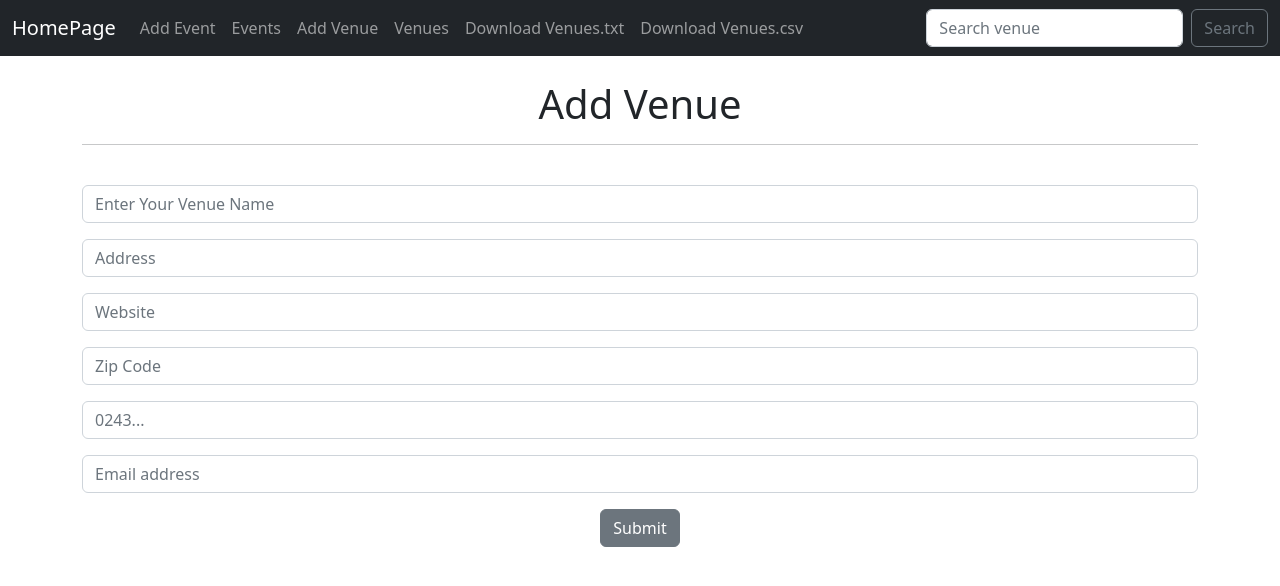
After one commit to Jonasmonyoselorm/jonasmonyo.github.io, a Django app: page /addvenue/ in a window 1280 px wide. The commit adds this page. Shown: the top 586 px of the page. Run offline with Django 4.2, Linux system fonts and the light colour scheme.

Commit message:
saving the current updates

```diff
--- /dev/null
+++ b/dbStuff/events/forms.py
@@ -0,0 +1,54 @@
+from django import forms
+# ModelForm needed cos we will add data to the models, helps add data into the DB
+from django.forms import ModelForm
+from .models import Venue, Event  # The TABLE to pull data from
+
+
+# Create a venue form
+class VenueForm(ModelForm):
+    class Meta:
+        model = Venue
+        fields = ('venue_name', 'veune_address', 'veune_address', 'veune_web',
+                  'veune_zip_code', 'veune_phone', 'veune_email_address')  # "__all__"
+        labels = {
+            'venue_name': '',
+            'veune_address': '',
+            'veune_web': '',
+            'veune_zip_code': '',
+            'veune_phone': '',
+            'veune_email_address': '',
+        }
+        widgets = {
+            'venue_name': forms.TextInput(attrs={'class': 'form-control', 'placeholder': 'Enter Your Venue Name'}),
+            'veune_address': forms.TextInput(attrs={'class': 'form-control', 'placeholder': 'Address'}),
+            'veune_web': forms.TextInput(attrs={'class': 'form-control', 'placeholder': 'Website'}),
+            'veune_zip_code': forms.TextInput(attrs={'class': 'form-control', 'placeholder': 'Zip Code'}),
+            'veune_phone': forms.NumberInput(attrs={'class': 'form-control', 'placeholder': '0243...'}),
+            'veune_email_address': forms.EmailInput(attrs={'class': 'form-control', 'placeholder': 'Email address'}),
+
+        }
+
+# CREATE EVENT FORMS CLASS
+
+
+class EventForm(ModelForm):
+    class Meta:
+        model = Event
+        fields = ('event_name', 'event_date', 'event_venue',
+                  'event_organizer', 'attendees', 'event_description')
+        labels = {
+            'event_name': '',
+            'event_date': '',
+            'event_venue': 'Venue',
+            'event_organizer': 'Organizer',
+            'attendees': 'Attendees',
+            'event_description': '',
+        }
+        widgets = {
+            'event_name': forms.TextInput(attrs={'class': 'form-control', 'placeholder': 'Enter Your Event Name'}),
+            'event_date': forms.TextInput(attrs={'class': 'form-control', 'placeholder': 'YYYY-MM-DD HH:MM:SS'}),
+            'event_venue': forms.Select(attrs={'class': 'form-select', 'placeholder': 'Venue'}),
+            'event_organizer': forms.Select(attrs={'class': 'form-select', 'placeholder': 'Organizer'}),
+            'attendees': forms.SelectMultiple(attrs={'class': 'form-control', 'placeholder': 'Attendees'}),
+            'event_description': forms.Textarea(attrs={'class': 'form-control', 'placeholder': 'Description'}),
+        }
--- a/dbStuff/events/templates/base.html
+++ b/dbStuff/events/templates/base.html
@@ -3,7 +3,7 @@
   <head>
     <meta charset="utf-8">
     <meta name="viewport" content="width=device-width, initial-scale=1">
-    <title>Bootstrap demo</title>
+    <title>DB Stuff | Test</title>
     <link href="https://cdn.jsdelivr.net/npm/bootstrap@5.2.0/dist/css/bootstrap.min.css" rel="stylesheet" integrity="sha384-gH2yIJqKdNHPEq0n4Mqa/HGKIhSkIHeL5AyhkYV8i59U5AR6csBvApHHNl/vI1Bx" crossorigin="anonymous">
   </head>
   <body>
--- a/dbStuff/events/templates/navbar.html
+++ b/dbStuff/events/templates/navbar.html
@@ -1,7 +1,7 @@
 <nav class="navbar navbar-expand-lg navbar-dark bg-dark">
     <div class="container-fluid">
 
-        <a class="navbar-brand" href="{% url 'events:index' %}">Template Test</a>
+        <a class="navbar-brand" href="{% url 'events:index' %}">HomePage</a>
 
         <button class="navbar-toggler" type="button" data-bs-toggle="collapse" data-bs-target="#navbarSupportedContent" aria-controls="navbarSupportedContent" aria-expanded="false" aria-label="Toggle navigation">
             <span class="navbar-toggler-icon"></span>
@@ -12,19 +12,35 @@
             <ul class="navbar-nav me-auto mb-2 mb-lg-0">
 
                 <li class="nav-item">
-                    <a class="nav-link" href="#">Link</a>
+                    <a class="nav-link" href="{% url 'events:add-events' %}">Add Event</a>
                 </li>
 
                 <li class="nav-item">
                     <a class="nav-link" href="{% url 'events:list-events' %}">Events</a>
                 </li>
 
+                <li class="nav-item">
+                    <a class="nav-link" href="{% url 'events:add-venue' %}">Add Venue</a>
+                </li>
+
+                <li class="nav-item">
+                    <a class="nav-link" href="{% url 'events:list-venue' %}">Venues</a>
+                </li>
+
+                <li class="nav-item">
+                    <a class="nav-link" href="{% url 'events:venue-text' %}">Download Venues.txt</a>
+                </li>
+
+                <li class="nav-item">
+                    <a class="nav-link" href="{% url 'events:venue-csv' %}">Download Venues.csv</a>
+                </li>
             </ul>
 
-            <form class="d-flex" role="search">
+            <form class="d-flex" method="POST" action="{% url 'events:search-venue' %}">
+                {% csrf_token %}
 
-                <input class="form-control me-2" type="search" placeholder="Search" aria-label="Search">
-                <button class="btn btn-outline-success" type="submit">Search</button>
+                <input class="form-control me-2" type="search" placeholder="Search venue" aria-label="Search" name="searched">
+                <button class="btn btn-outline-secondary" type="submit">Search</button>
 
             </form>
 
--- /dev/null
+++ b/dbStuff/events/templates/venue/add_venue.html
@@ -0,0 +1,32 @@
+{% extends 'base.html' %}
+
+{% block content %}
+
+    <center>
+        <h1>Add Venue</h1>
+        <hr>
+        <br>
+
+        {% if submitted %}
+            Your Venue Was Submitted Successfully!!!
+        {% else %}
+            <!-- Add forms -->
+            <form action="" method="POST">
+                {% csrf_token %}
+
+                <!-- add form to page -->
+                {{ addVenueForm.as_p }}
+
+                <input class="btn btn-secondary" type="submit" value="Submit"/>
+
+
+
+            </form>
+        {% endif %}
+
+    </center>
+
+
+
+
+{% endblock %}
--- a/dbStuff/events/urls.py
+++ b/dbStuff/events/urls.py
@@ -4,5 +4,27 @@ from . import views
 app_name = 'events'
 urlpatterns = [
     path('', views.index, name='index'),
+
+    # CREATE TxT FILE
+    path('venue_text', views.venue_text, name='venue-text'),
+
+    # CREATE csv FILE
+    path('venue_csv', views.venue_csv, name='venue-csv'),
+
+    # CREATE SEARCH BUTTON
+    path('search', views.search_venues, name='search-venue'),
+
+    # EVENT PATHs
+    path('addevents/', views.add_events, name='add-events'),
     path('events/', views.all_events, name='list-events'),
+    path('update_event/<event_id>', views.update_event, name='update-event'),
+    path('delete_event/<event_id>', views.delete_event, name='delete-event'),
+
+    # VENUE PATHs
+    path('addvenue/', views.add_venue, name='add-venue'),
+    path('list_venues/', views.list_venue, name='list-venue'),
+    path('show_venue/<venue_id>', views.show_venues, name='show-venue'),
+    path('update_venue/<venue_id>', views.update_venue, name='update-venue'),
+    path('delete_venue/<venue_id>', views.delete_venue, name='delete-venue'),
+
 ]
--- a/dbStuff/events/views.py
+++ b/dbStuff/events/views.py
@@ -1,15 +1,213 @@
 from django.shortcuts import render
-from .models import Event
+from django.http import HttpResponseRedirect
+from .models import Event, Venue
+from .forms import VenueForm, EventForm
+
+from django.http import HttpResponse  # to help generate text file
+import csv  # to help generate csv files
 
 # Create your views here.
+
+# hompage
+
 
 def index(request):
     return render(request, 'index.html', {})
 
+# GENERATE A TEXT FILE
 
+
+def venue_text(request):
+    textResonse = HttpResponse(content_type='text/plain')
+    textResonse['Content-Disposition'] = 'attachment; filename=venues.txt'
+
+    # Designate The Venue Model
+    venueTextOutput = Venue.objects.all()
+
+    # Create blank list
+    lines = []
+    # Loop Through and Output
+    for venue in venueTextOutput:
+        # adding DB columns to the text file
+        lines.append(
+            f'{venue.venue_name}\n{venue.veune_address}\n{venue.veune_zip_code}\n{venue.veune_phone}\n{venue.veune_web}\n{venue.veune_email_address}\n\n\n\n')
+
+    # lines = ["This is line 1\n",
+    #          "This is line 2\n",
+    #          "This is line 3\n",
+    #          "This is line 4\n\n",
+
+    #          "Jonas is Awesome\n\n",
+    #          ]
+
+    # Write to TextFile
+    textResonse.writelines(lines)
+    return textResonse
+
+# GENERATE A CSV / EXCEL FILE
+
+
+def venue_csv(request):
+    textResonse = HttpResponse(content_type='text/csv')
+    textResonse['Content-Disposition'] = 'attachment; filename=venues.csv'
+
+    # Creating a csv writer
+    csvWriter = csv.writer(textResonse)
+
+    # Designate The Venue Model
+    venueTextOutput = Venue.objects.all()
+
+    # add columns to csv file
+    csvWriter.writerow(['Venue Name', 'Address', 'Zip Code',
+                       'Phone Numbers', 'Website', 'Email'])
+
+    # Loop Through and Output
+    for venue in venueTextOutput:
+        # adding DB columns to the csv file
+        csvWriter.writerow(
+            [venue.venue_name, venue.veune_address, venue.veune_zip_code, venue.veune_phone, venue.veune_web, venue.veune_email_address])
+
+    return textResonse
+
+# ADD SEARCH BUTTON ON PAGE
+
+
+def search_venues(request):
+    if request.method == "POST":
+        # receiving word from the search input
+        searchedWord = request.POST['searched']
+        # make search by venue_name in the model
+        SearchVenue = Venue.objects.filter(venue_name__contains=searchedWord)
+
+        return render(request, 'venue/search_venues.html', {
+            'searchedWord': searchedWord,
+            'SearchVenue': SearchVenue
+        })
+    else:
+        return render(request, 'venue/search_venues.html', {})
+
+
+# EVENTS SECTION VIEW
 # Selecting from the Event TABLE IN DATABASE
+
+# ADDING EVENTS INTO THE DB
+def add_events(request):
+    submitted = False
+    if request.method == "POST":
+        addEventForm = EventForm(request.POST)
+        if addEventForm.is_valid():
+            addEventForm.save()
+            return HttpResponseRedirect('/addevents')
+    else:
+        addEventForm = EventForm
+        if 'submitted' in request.GET:
+            submitted = True
+
+    return render(request, 'event/add_events.html', {
+        'submitted': submitted,
+        'addEventForm': addEventForm,
+    })
+
+# LISTING ALL EVENTS
+
+
 def all_events(request):
-    events_list = Event.objects.all()
-    return render(request, 'event_lists.html', {
-        'eventsList' : events_list
+
+    # selecting all columns from the Event tables
+    # use '?' in .order_by to make list random when page loads
+    events_list = Event.objects.all().order_by('event_date')
+
+    return render(request, 'event/event_lists.html', {
+        'eventsList': events_list
     })
+
+# UPDATE / EDIT EVENTS
+
+
+def update_event(request, event_id):
+    eventToUpdate = Event.objects.get(pk=event_id)
+    EventFormToUpdate = EventForm(request.POST or None, instance=eventToUpdate)
+    if EventFormToUpdate.is_valid():
+        EventFormToUpdate.save()
+        return HttpResponseRedirect('/events')
+
+    return render(request, 'event/update_event.html', {
+        'eventToUpdate': eventToUpdate,
+        'eventFormToUpdate': EventFormToUpdate
+    })
+
+# DELETE EVENT
+
+
+def delete_event(request, event_id):
+    eventToDelete = Event.objects.get(pk=event_id)
+    eventToDelete.delete()
+    return HttpResponseRedirect('/events')
+
+
+# VENUE SECTION VIEW
+# ADDIND VENUE INTO THE DB
+
+
+def add_venue(request):
+    submitted = False
+
+    if request.method == "POST":
+        addVenueForm = VenueForm(request.POST)  # RECEIVING FORM FIELDS
+        if addVenueForm.is_valid():
+            addVenueForm.save()
+            return HttpResponseRedirect('/addvenue?submitted=True')
+    else:
+        addVenueForm = VenueForm  # RECEIVING FORM FIELDS
+        if 'submitted' in request.GET:
+            submitted = True
+
+    return render(request, 'venue/add_venue.html', {
+        'addVenueForm': addVenueForm,
+        'submitted': submitted,
+    })
+
+
+# CREATING ALL LIST OF VENUES
+
+def list_venue(request):
+
+    # selecting all columns from the Venue tables
+    # use '?' in .order_by to make list random when page loads
+    VenueList = Venue.objects.all().order_by('venue_name')
+
+    return render(request, 'venue/venue_lists.html', {
+        'VenueList': VenueList
+    })
+
+# view venues in a separet page
+
+
+def show_venues(request, venue_id):
+    ShowVenue = Venue.objects.get(pk=venue_id)
+    return render(request, 'venue/show_venue.html', {
+        'ShowVenue': ShowVenue
+    })
+
+
+# UPDATE / EDITING RECORD
+
+def update_venue(request, venue_id):
+    venueToUpdate = Venue.objects.get(pk=venue_id)
+    VenueFormToUpdate = VenueForm(request.POST or None, instance=venueToUpdate)
+    if VenueFormToUpdate.is_valid():
+        VenueFormToUpdate.save()
+        return HttpResponseRedirect('/list_venues')
+
+    return render(request, 'venue/update_venue.html', {
+        'venueToUpdate': venueToUpdate,
+        'VenueFormToUpdate': VenueFormToUpdate
+    })
+
+# DELETE VENUE
+
+
+def delete_venue(request, venue_id):
+    venueToDelet = Venue.objects.get(pk=venue_id)
+    venueToDelet.delete()
+    return HttpResponseRedirect('/list_venues')
```
Also changed, not shown: dbStuff/events/admin.py (+24 -3 lines), dbStuff/events/models.py (+19 -10 lines), dbStuff/events/templates/event/add_events.html (added, +31 -0 lines), dbStuff/events/templates/event/event_lists.html (added, +60 -0 lines), dbStuff/events/templates/event/update_event.html (added, +20 -0 lines), dbStuff/events/templates/event_lists.html (deleted, +0 -54 lines), dbStuff/events/templates/venue/search_venues.html (added, +34 -0 lines), dbStuff/events/templates/venue/show_venue.html (added, +36 -0 lines), dbStuff/events/templates/venue/update_venue.html (added, +21 -0 lines), dbStuff/events/templates/venue/venue_lists.html (added, +27 -0 lines), dbStuff/db.sqlite3, dbStuff/events/migrations/0002_alter_venue_veune_email_address_and_more.py (added), dbStuff/events/migrations/0003_alter_event_event_organizer.py (added), templateAndCustomHTML/template1/templates/templat1/base.html (line endings or trailing spaces).
